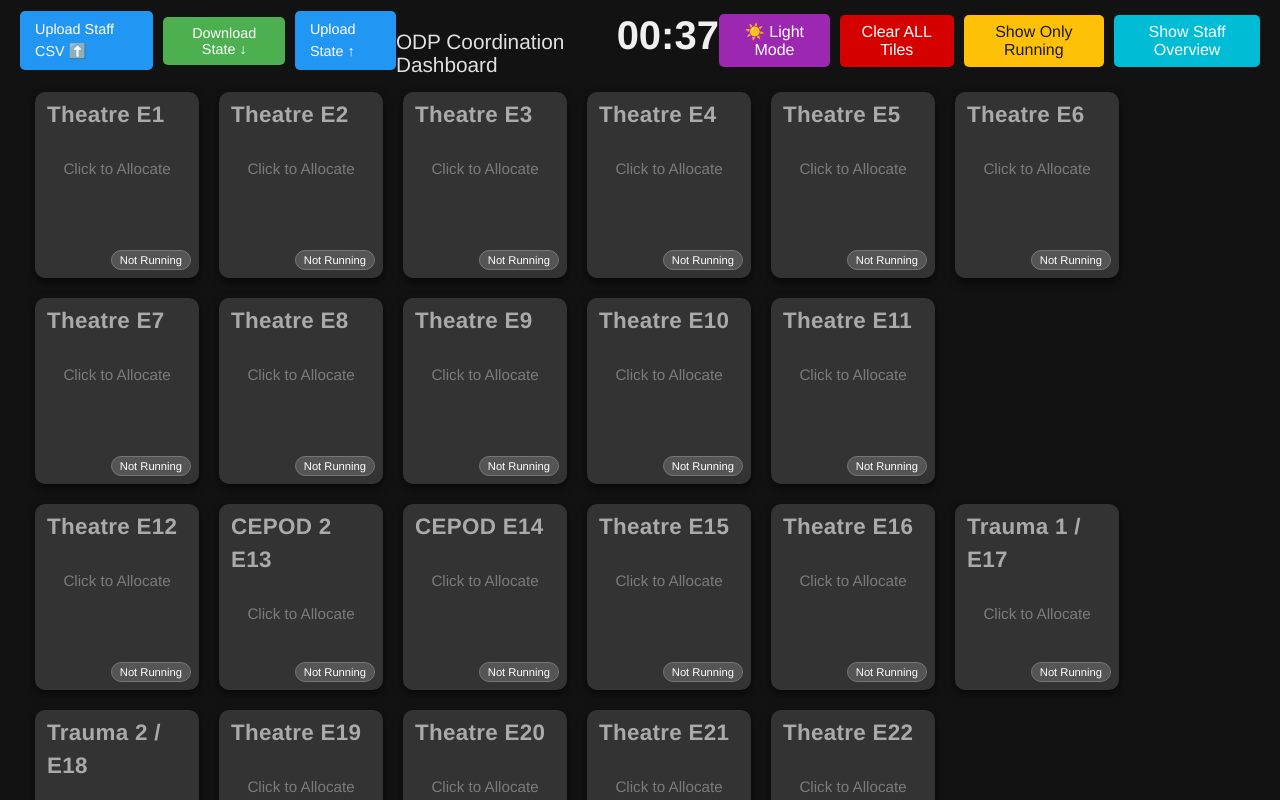
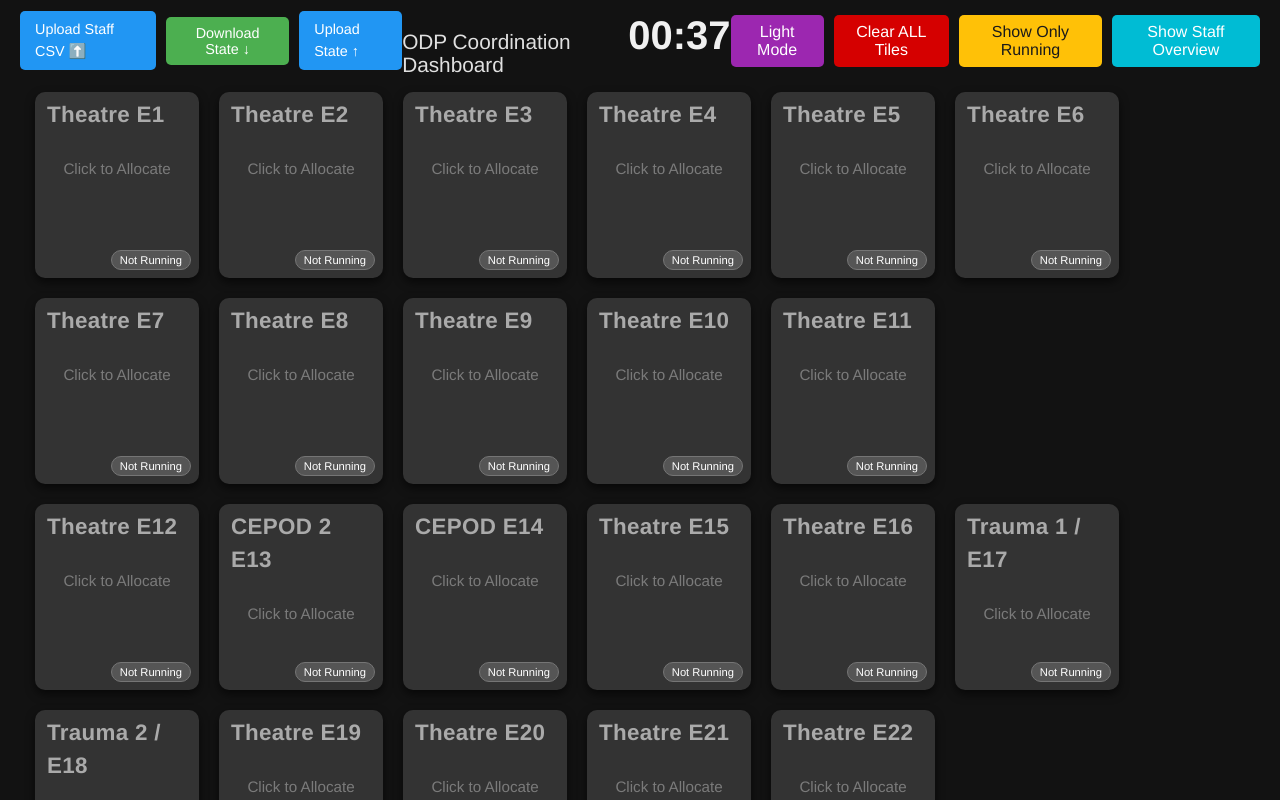
Before and after one commit to fireworks358/Coordinator, a React (Vite) app: page / in a window 1280 px wide. Shown: the top 800 px of the page. Built offline with nearby package versions, Linux system fonts and the light colour scheme.

Commit message:
Update theme toggle button text

```diff
--- a/src/TheatreDashboard.jsx
+++ b/src/TheatreDashboard.jsx
@@ -385,7 +385,7 @@ const TheatreDashboard = () => {
                         className="theme-toggle-btn"
                         onClick={() => setTheme(theme === 'dark' ? 'light' : 'dark')}
                     >
-                        {theme === 'dark' ? '☀️ Light Mode' : '🌙 Dark Mode'}
+                        {theme === 'dark' ? 'Light Mode' : 'Dark Mode'}
                     </button>
 
                     <button
```
